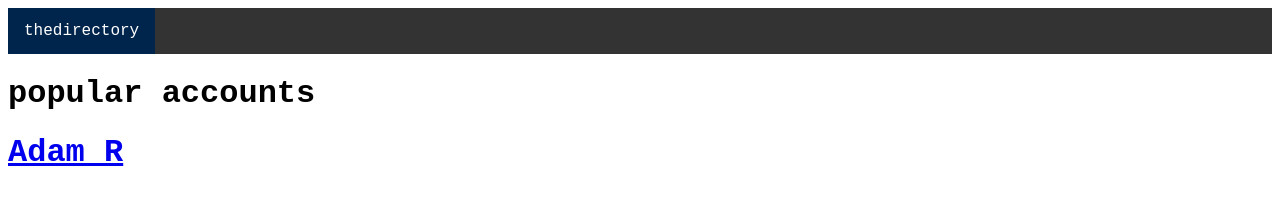
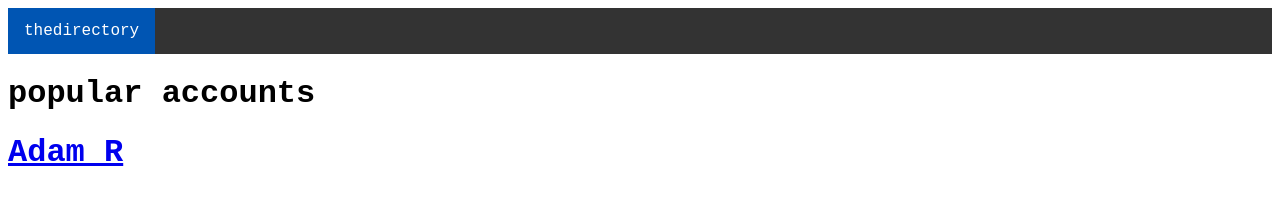
Before and after one commit to piper-AI/social, a plain HTML site: page index.html in a window 1280 px wide. Drawn offline with Linux system fonts and the light colour scheme.

Commit message:
Update index.html

```diff
--- a/index.html
+++ b/index.html
@@ -32,7 +32,7 @@ li a:hover:not(.active) {
 }
 
 .active {
-  background-color: #00254d;
+  background-color: #0055b3;
 }
 </style>
 <style>
```
